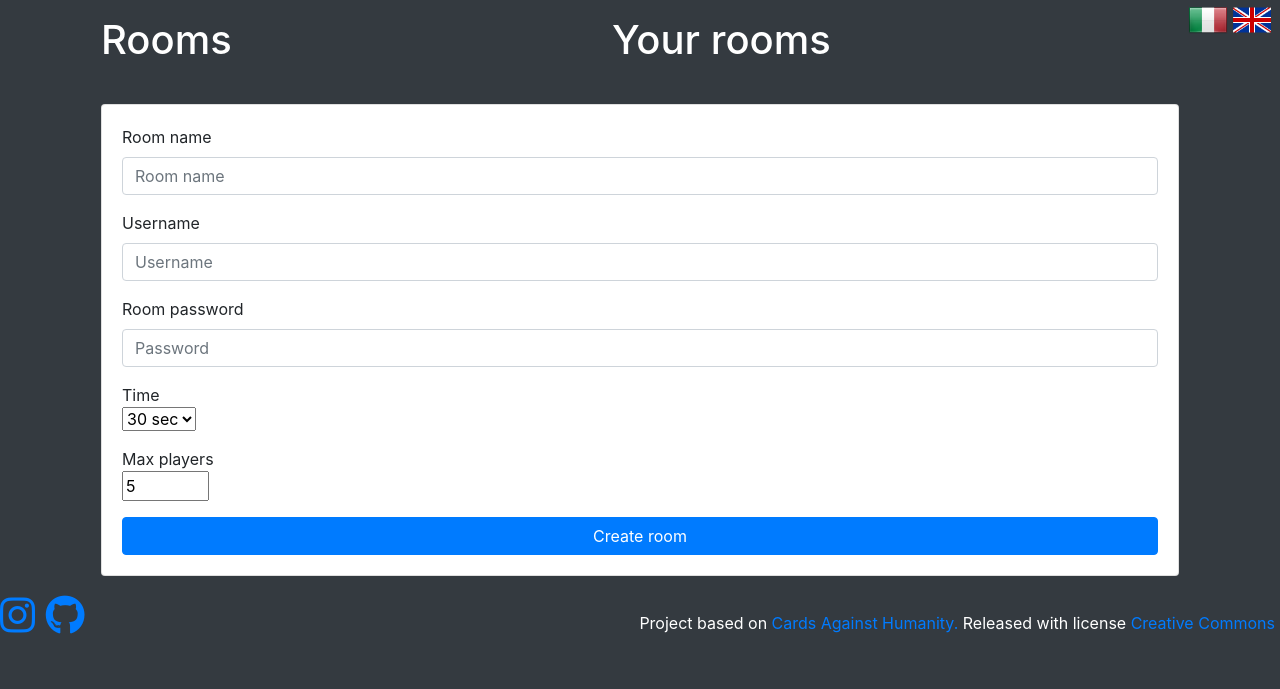
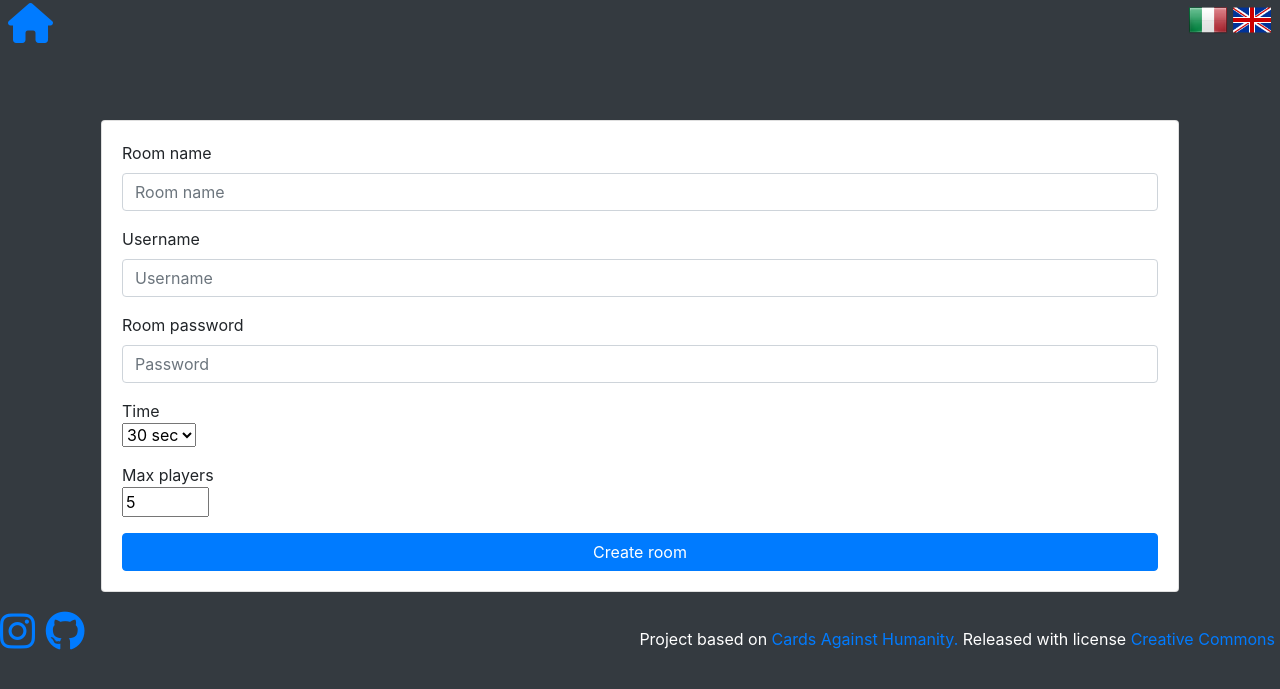
Before and after one commit to paoloalb/CAH, a Python web app: template flask/templates/index.html in a window 1280 px wide. Shown: the top 689 px of the page. Run offline with Jinja, Linux system fonts and the light colour scheme; the template is opened without the code that fills it, so the values that code supplies are empty; some libraries are stand-ins or nearby versions.

Commit message:
home button & lobby improvements

```diff
--- a/flask/static/css/common.css
+++ b/flask/static/css/common.css
@@ -15,7 +15,7 @@
 }
 
 .top-left {
-    position: absolute;
+    position: relative;
     top: 0;
     left: 0;
     z-index: 1000;
--- a/flask/templates/header.html
+++ b/flask/templates/header.html
@@ -1,3 +1,6 @@
+<div class="top-left mx-2">
+    <h1><a href="../"><i class="fas fa-home"></i></a></h1>
+</div>
 <div class="top-right mx-2">
     <a href="?lang=it"><img src="/static/images/italy.png" width="40"></a>
     <a href="?lang=en"><img src="/static/images/uk.png" width="40"></a>
--- a/flask/templates/index.html
+++ b/flask/templates/index.html
@@ -10,22 +10,10 @@
 
 <div class="container bg-dark d-flex flex-column">
     <div class="d-flex flex-wrap">
-        <div class="flex-grow-1 d-flex flex-column m-3">
-            <div class="text-white h1">
-                {{_("Rooms")}}
-            </div>
-            <div>
                 {% include "rooms.html" %}
-            </div>
-        </div>
-        <div class="flex-grow-1 d-flex flex-column m-3">
-            <div class="text-white h1">
-                {{_("Your rooms")}}
-            </div>
-            <div>
+
+
                 {% include "lobby.html" %}
-            </div>
-        </div>
     </div>
     <div class="m-3">
         {% include "new.html" %}
--- a/flask/templates/lobby.html
+++ b/flask/templates/lobby.html
@@ -8,7 +8,12 @@
                 });
         }
     </script>
-
+    <div class="flex-grow-1 d-flex flex-column m-3">
+    {% if joined_rooms|length != 0 %}
+    <div class="text-white h1">
+        {{_("Your rooms")}}
+    </div>
+    {% endif %}
     {% for room in joined_rooms %}
     <div class="card">
         <div class="card-header h2 p-1">
@@ -30,4 +35,6 @@
         </div>
     </div>
     {% endfor %}
+  </div>
+
 </div>
--- a/flask/templates/rooms.html
+++ b/flask/templates/rooms.html
@@ -7,6 +7,12 @@
         });
     </script>
 
+    <div class="flex-grow-1 d-flex flex-column m-3">
+    {% if rooms|length != 0 %}
+      <div class="text-white h1">
+          {{_("Rooms")}}
+      </div>
+    {% endif %}
     {% for room in rooms %}
     <div class="card my-1">
         <div class="card-body align-items-center d-flex py-1 px-0">
@@ -27,6 +33,7 @@
         </div>
     </div>
     {% endfor %}
+  </div>
 </div>
 
 <div class="modal fade" id="JoinDialog" tabindex="-1" role="dialog" aria-labelledby="JoinDialogTitle" aria-hidden="true">
```
